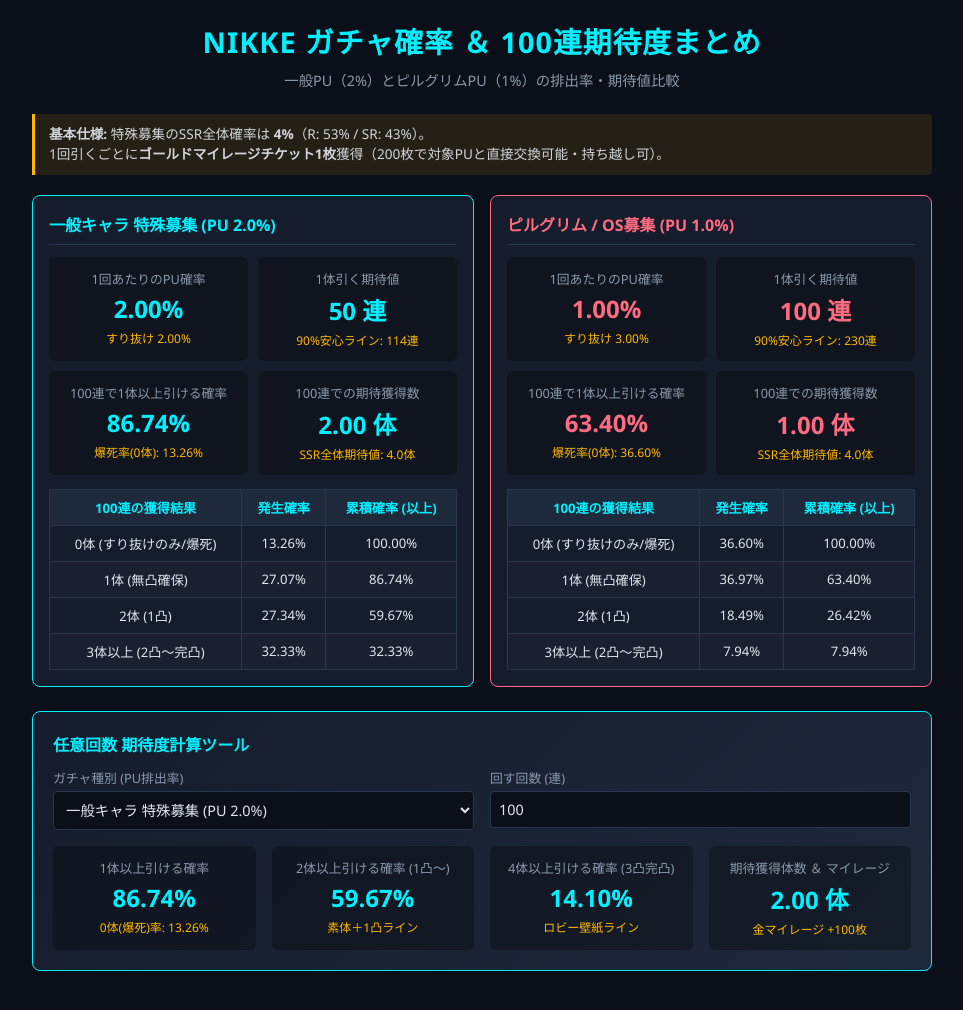
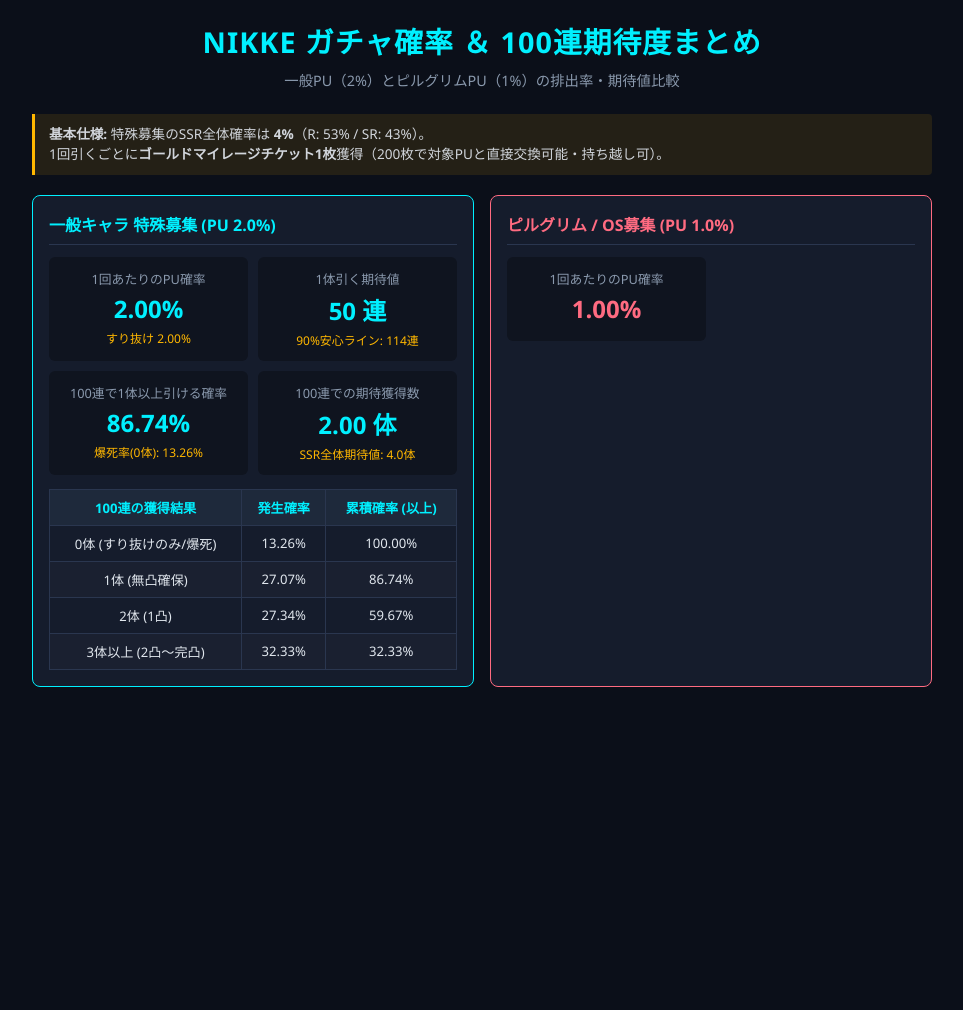
Before and after one commit to tsubasa-oss/nikke-calculator, a plain HTML site: page gacha.html in a window 1280 px wide. Shown: the whole page, without its empty margins (158-1121 px from the left). After the commit the page ends 800 px from the top, so only its background shows below. Drawn offline with Linux system fonts and the light colour scheme.

Commit message:
Update gacha.html

```diff
--- a/gacha.html
+++ b/gacha.html
@@ -102,6 +102,26 @@
             border-radius: 4px;
             color: var(--text-color);
             font-size: 0.9rem;
+        }
+
+        /* 計算実行ボタンのスタイル */
+        .calc-btn {
+            width: 100%;
+            background-color: var(--accent-color);
+            color: #0b0f19;
+            border: none;
+            padding: 10px;
+            border-radius: 4px;
+            font-size: 0.95rem;
+            font-weight: bold;
+            cursor: pointer;
+            transition: background 0.2s, box-shadow 0.2s;
+            margin-top: 4px;
+        }
+
+        .calc-btn:hover {
+            background-color: #00c2cc;
+            box-shadow: 0 0 10px rgba(0, 240, 255, 0.4);
         }
 
         .results-panel {
@@ -268,80 +288,4 @@
                 <div class="res-box">
                     <div class="res-label">1回あたりのPU確率</div>
                     <div class="res-value pilgrim">1.00%</div>
-                    <div class="res-sub">すり抜け 3.00%</div>
-                </div>
-                <div class="res-box">
-                    <div class="res-label">1体引く期待値</div>
-                    <div class="res-value pilgrim">100 連</div>
-                    <div class="res-sub">90%安心ライン: 230連</div>
-                </div>
-                <div class="res-box">
-                    <div class="res-label">100連で1体以上引ける確率</div>
-                    <div class="res-value pilgrim">63.40%</div>
-                    <div class="res-sub">爆死率(0体): 36.60%</div>
-                </div>
-                <div class="res-box">
-                    <div class="res-label">100連での期待獲得数</div>
-                    <div class="res-value pilgrim">1.00 体</div>
-                    <div class="res-sub">SSR全体期待値: 4.0体</div>
-                </div>
-            </div>
-            <table>
-                <thead>
-                    <tr>
-                        <th>100連の獲得結果</th>
-                        <th>発生確率</th>
-                        <th>累積確率 (以上)</th>
-                    </tr>
-                </thead>
-                <tbody>
-                    <tr><td>0体 (すり抜けのみ/爆死)</td><td>36.60%</td><td>100.00%</td></tr>
-                    <tr><td>1体 (無凸確保)</td><td>36.97%</td><td>63.40%</td></tr>
-                    <tr><td>2体 (1凸)</td><td>18.49%</td><td>26.42%</td></tr>
-                    <tr><td>3体以上 (2凸〜完凸)</td><td>7.94%</td><td>7.94%</td></tr>
-                </tbody>
-            </table>
-        </div>
-    </div>
-
-    <!-- 任意の回数シミュレーター -->
-    <div class="results-panel">
-        <div class="card-title" style="margin-bottom: 12px;">任意回数 期待度計算ツール</div>
-        <div class="grid-2" style="margin-bottom: 16px;">
-            <div class="form-group" style="margin-bottom: 0;">
-                <label>ガチャ種別 (PU排出率)</label>
-                <select id="gacha-rate" onchange="updateGachaCalc()">
-                    <option value="0.02">一般キャラ 特殊募集 (PU 2.0%)</option>
-                    <option value="0.01">ピルグリム / オーバースペック募集 (PU 1.0%)</option>
-                </select>
-            </div>
-            <div class="form-group" style="margin-bottom: 0;">
-                <label>回す回数 (連)</label>
-                <input type="number" id="gacha-pulls" value="100" min="1" max="2000" oninput="updateGachaCalc()">
-            </div>
-        </div>
-        <div class="res-grid">
-            <div class="res-box">
-                <div class="res-label">1体以上引ける確率</div>
-                <div class="res-value" id="gacha-res-1">86.74%</div>
-                <div class="res-sub" id="gacha-res-0">0体(爆死)率: 13.26%</div>
-            </div>
-            <div class="res-box">
-                <div class="res-label">2体以上引ける確率 (1凸〜)</div>
-                <div class="res-value" id="gacha-res-2">59.67%</div>
-                <div class="res-sub">素体＋1凸ライン</div>
-            </div>
-            <div class="res-box">
-                <div class="res-label">4体以上引ける確率 (3凸完凸)</div>
-                <div class="res-value" id="gacha-res-4">14.10%</div>
-                <div class="res-sub">ロビー壁紙ライン</div>
-            </div>
-            <div class="res-box">
-                <div class="res-label">期待獲得体数 ＆ マイレージ</div>
-                <div class="res-value" id="gacha-res-exp">2.00 体</div>
-                <div class="res-sub" id="gacha-res-mileage">金マイレージ +100枚</div>
-            </div>
-        </div>
-    </div>
-
-    <!-- フッター -->
+                    <div class="res-sub">
```
